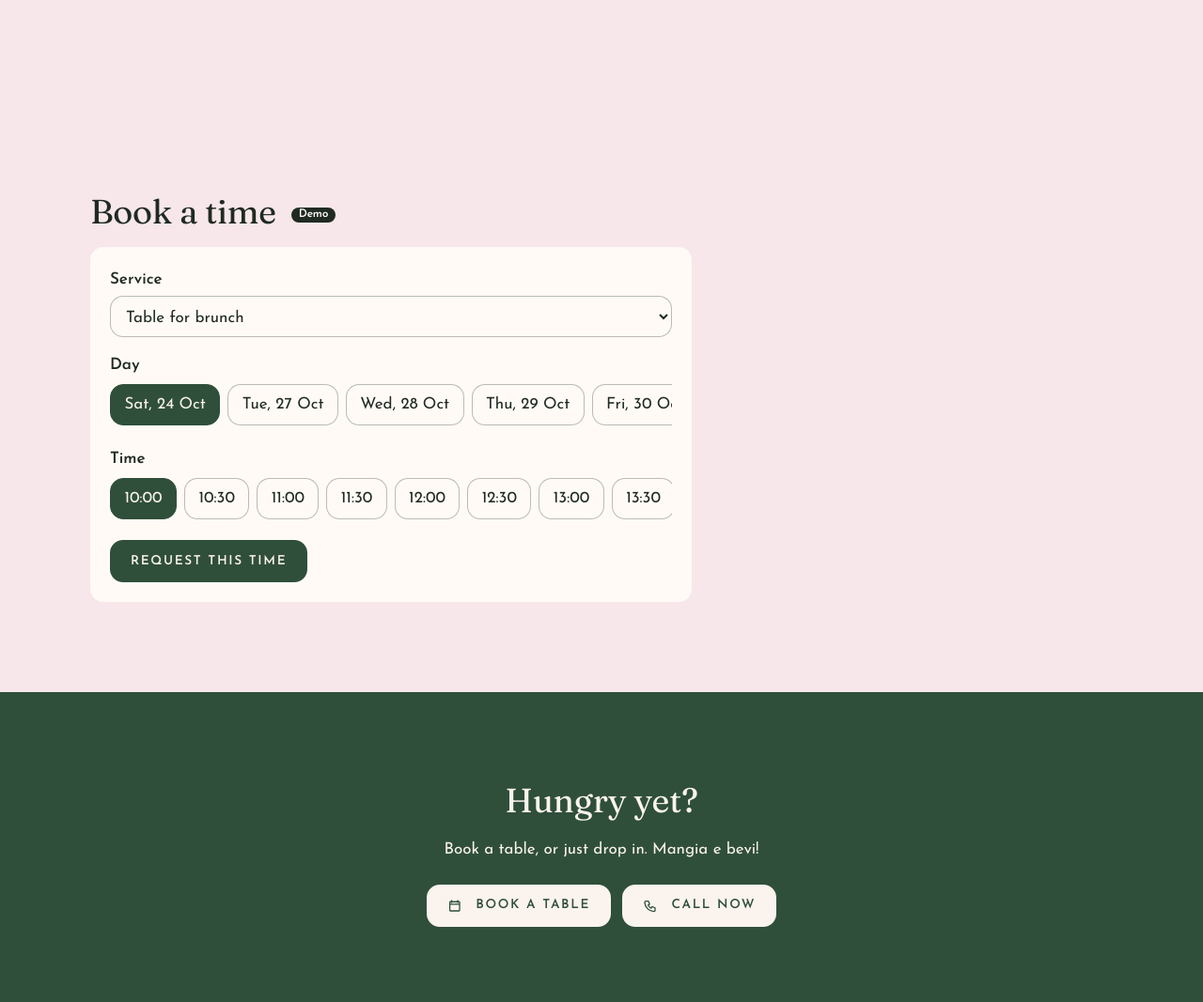
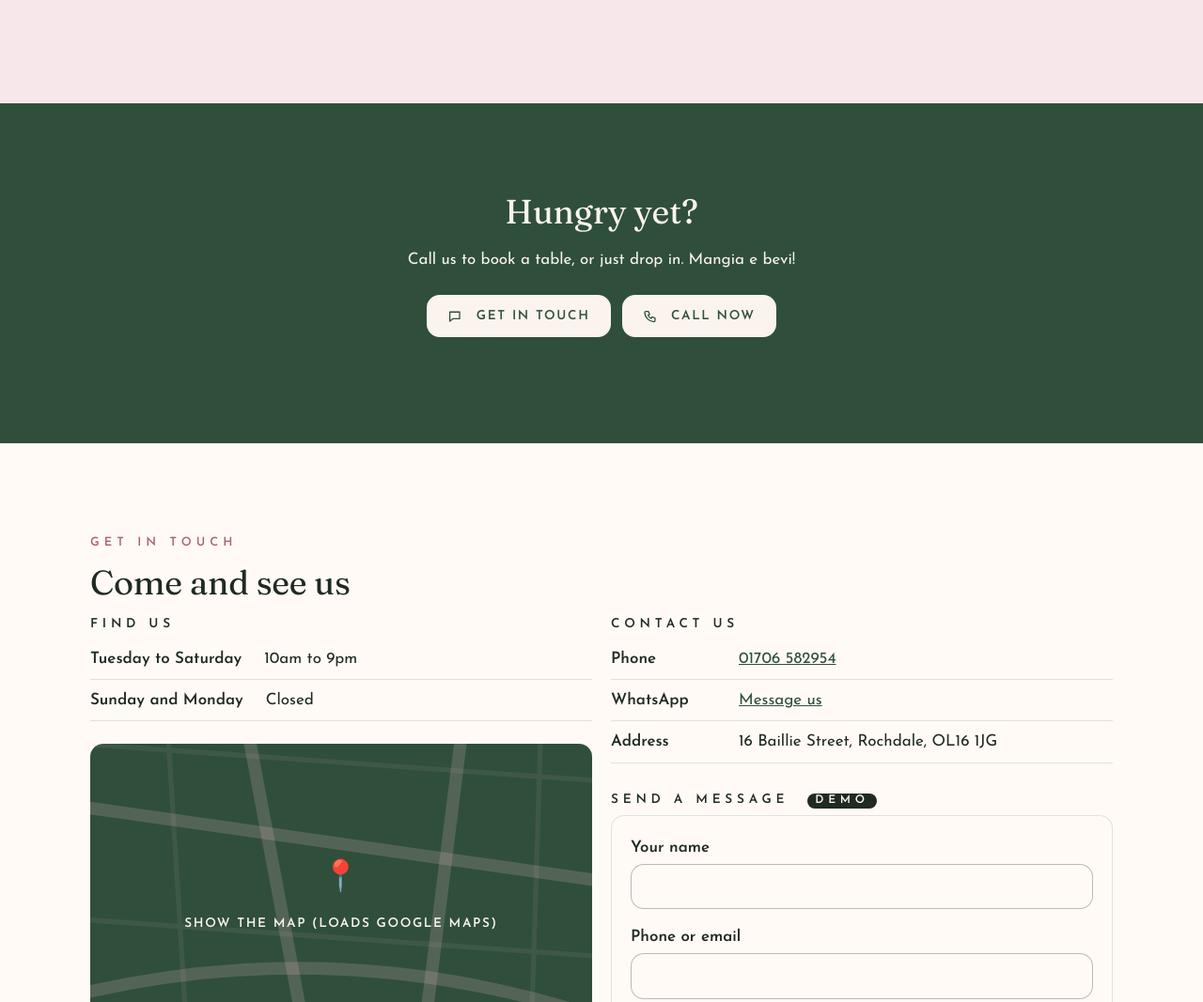
Before and after one commit to franmaddev-lab/siro, an Astro site: page / in a window 1280 px wide. Shown: the part 4839-5906 px from the top of the page at 94% size. Built offline with nearby package versions, Linux system fonts and the light colour scheme; Astro itself is replaced by a stand-in of ours.

Commit message:
Turn off the booking section for now
The Get in touch buttons go to the contact section; 'Hungry yet?' now says to call to book.

Co-Authored-By: Claude Opus 5.5 <noreply@anthropic.com>
Claude-Session: https://claude.ai/code/session_012w6NPdQMyVuiN9KxLmwikz

```diff
--- a/site.config.ts
+++ b/site.config.ts
@@ -166,7 +166,7 @@ const site: SiteConfig = {
     text: 'Fresh Italian cooking and warm, personal service on Baillie Street.\nBrunch from 10am, small plates, risotto and pasta into the evening.',
     image: '/images/logo-wall.jpg',
     showLogo: true,
-    cta: 'Book a table',
+    cta: 'Get in touch',
     badges: [],
   },
 
@@ -200,11 +200,12 @@ const site: SiteConfig = {
     showOnHome: true,
   },
 
-  cta: { heading: 'Hungry yet?', text: 'Book a table, or just drop in. Mangia e bevi!' },
+  cta: { heading: 'Hungry yet?', text: 'Call us to book a table, or just drop in. Mangia e bevi!' },
 
   addons: {
     contactForm: { mode: 'demo' },
-    booking: { mode: 'demo', url: '', services: ['Table for brunch', 'Table for lunch or dinner', 'Private celebration'] },
+    // Off for now; set to 'demo' to show the Book a time section again.
+    booking: { mode: 'off', url: '', services: ['Table for brunch', 'Table for lunch or dinner', 'Private celebration'] },
     priceList: {
       mode: 'live',
       heading: 'Menu',
--- a/src/pages/index.astro
+++ b/src/pages/index.astro
@@ -69,7 +69,7 @@ const h = site.hero
         <h2>{site.cta.heading}</h2>
         <p>{site.cta.text}</p>
         <p class="actions">
-          <a class="btn invert" href={quoteOn ? '#quote' : site.addons.booking.mode !== 'off' ? '#book' : '#contact'}><svg class="ico" viewBox="0 0 24 24" aria-hidden="true"><path fill="none" stroke="currentColor" stroke-width="2" stroke-linecap="round" d="M7 3v3M17 3v3M4 9h16M5 5h14a1 1 0 0 1 1 1v13a1 1 0 0 1-1 1H5a1 1 0 0 1-1-1V6a1 1 0 0 1 1-1Z"/></svg>{h.cta}</a>
+          <a class="btn invert" href={quoteOn ? '#quote' : site.addons.booking.mode !== 'off' ? '#book' : '#contact'}><svg class="ico" viewBox="0 0 24 24" aria-hidden="true"><path fill="none" stroke="currentColor" stroke-width="2" stroke-linejoin="round" d="M4 5h16v11H9l-5 4Z"/></svg>{h.cta}</a>
           {site.contact.phone && <a class="btn invert" href={`tel:${site.contact.phone.replace(/\s/g, '')}`}><svg class="ico" viewBox="0 0 24 24" aria-hidden="true"><path fill="none" stroke="currentColor" stroke-width="2" stroke-linejoin="round" d="M5 4h4l2 5-2.5 1.5a11 11 0 0 0 5 5L15 13l5 2v4a2 2 0 0 1-2 2A16 16 0 0 1 3 6a2 2 0 0 1 2-2Z"/></svg>Call now</a>}
         </p>
       </div>
```
